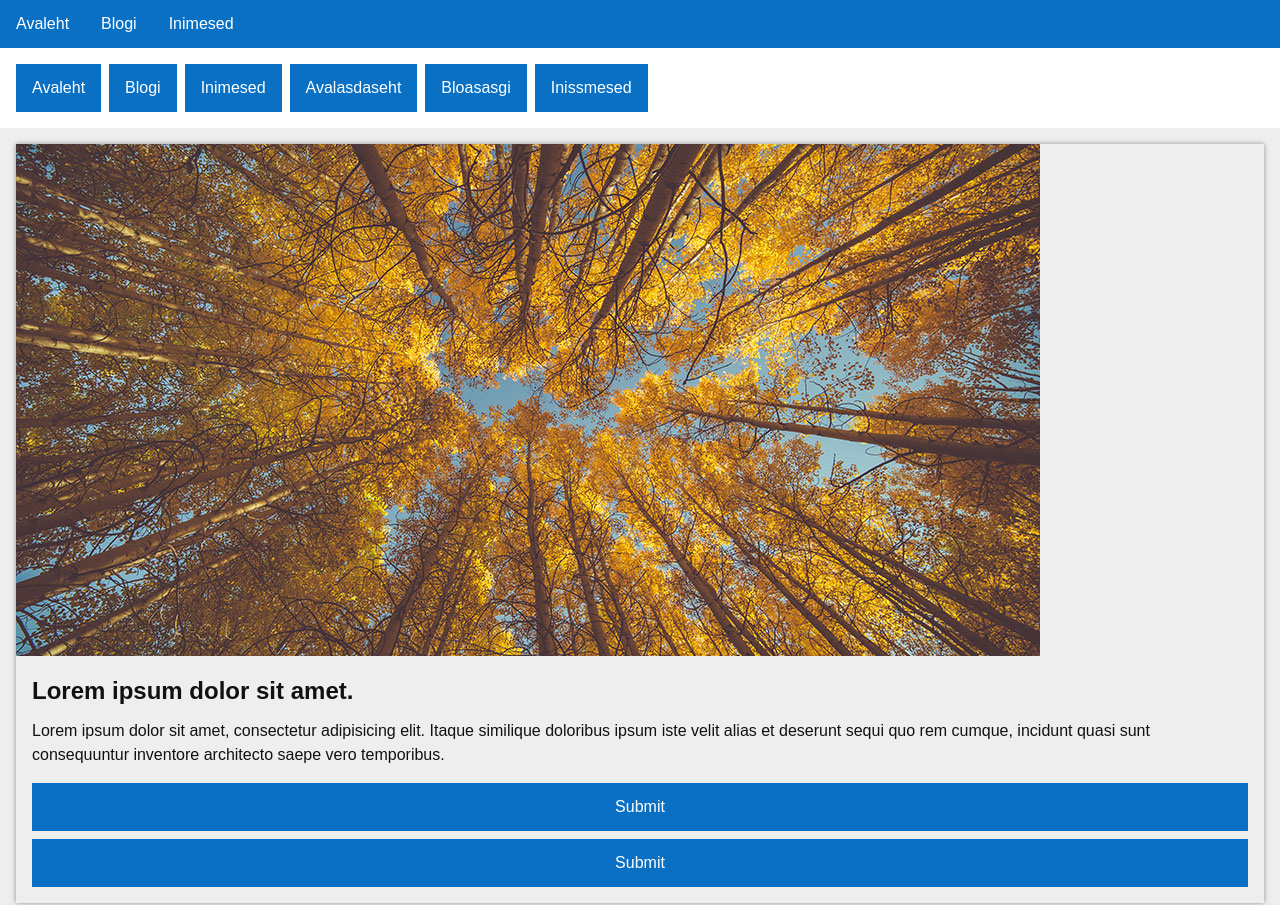
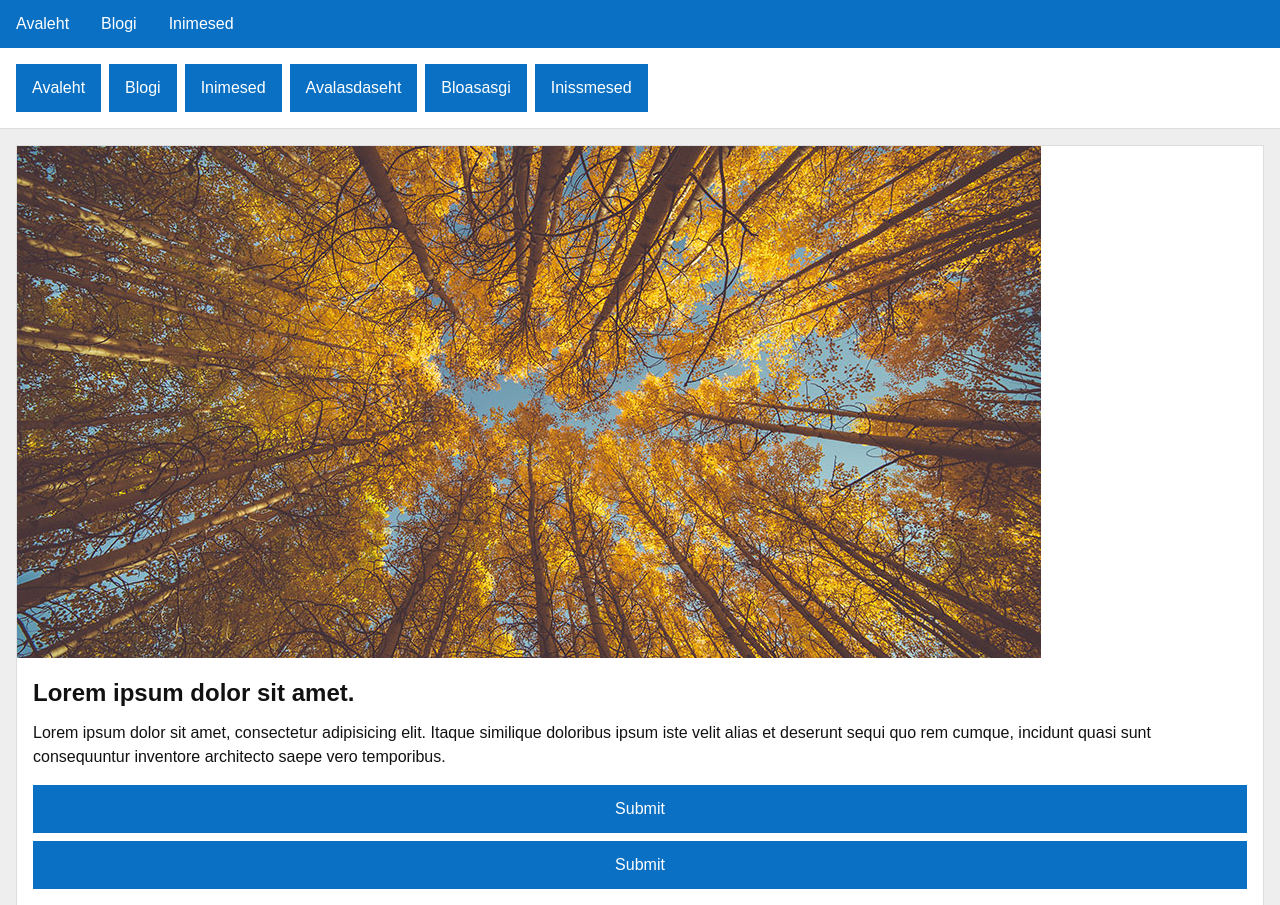
Before and after one commit to antonaavik/intranet, a browser extension: page static/index.html in a window 1280 px wide. Shown: the top 905 px of the page. Drawn offline with Linux system fonts and the light colour scheme.

Commit message:
improve coloring

```diff
--- a/static/index.html
+++ b/static/index.html
@@ -27,7 +27,7 @@
         <li><a href="#" class="btn btn--primary"><span>Bloasasgi</span></a></li>
         <li><a href="#" class="btn btn--primary"><span>Inissmesed</span></a></li>
     </ul>
-    <div class="cards">
+    <div class="cards border border--top border--bottom">
         <div class="card">
             <p class="card__cover">
                 <img src="images/pexels.jpg" alt="">
--- a/static/shell.css
+++ b/static/shell.css
@@ -4,7 +4,8 @@
     --color-primary: #0970c4;
     --color-primary-inverse: #fff;
     --color-gray-dark: #111;
-    --color-gray-light: #eee;
+    --color-gray-ligher: #ddd;
+    --color-gray-lightest: #eee;
 }
 
 /* Root */
@@ -56,6 +57,20 @@ h1,h2,h3,h4,h5,h6,ul,ol,table,p {
     margin: 0;
 }
 
+
+.border {
+    border: 0px solid #ddd;
+}
+.border--full {
+    border-width: 1px;
+}
+.border--top {
+    border-top-width: 1px;
+}
+.border--bottom {
+    border-bottom-width: 1px;
+}
+
 /* Layout */
 
 .topbar-spacer,
@@ -101,11 +116,12 @@ h1,h2,h3,h4,h5,h6,ul,ol,table,p {
 
 .cards {
     overflow: hidden;
-    background: var(--color-gray-light);
+    background: var(--color-gray-lightest);
 }
 .card {
     margin: 1rem;
-    box-shadow: 0 0 5px rgba(0,0,0,.4);
+    background: #fff;
+    border: 1px solid #ddd;
 }
 .card__cover {
     margin: 0;
```
